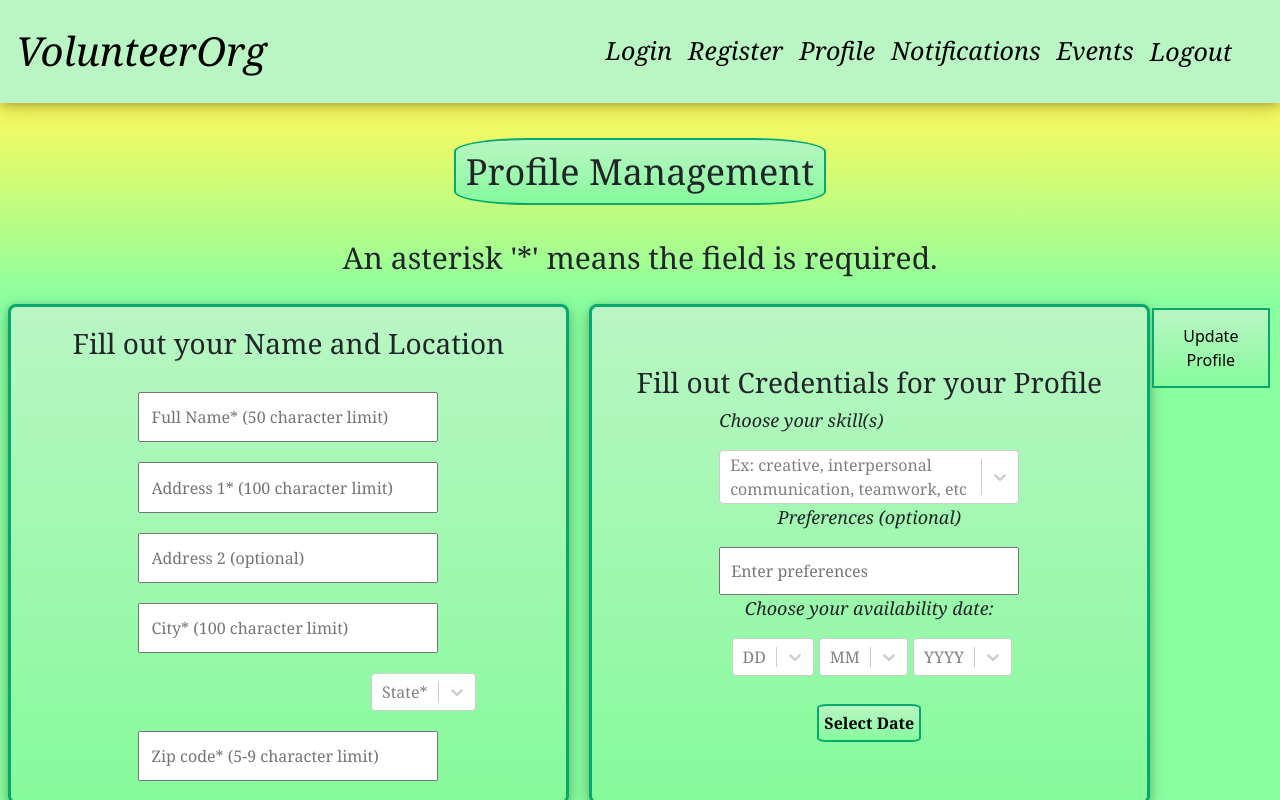
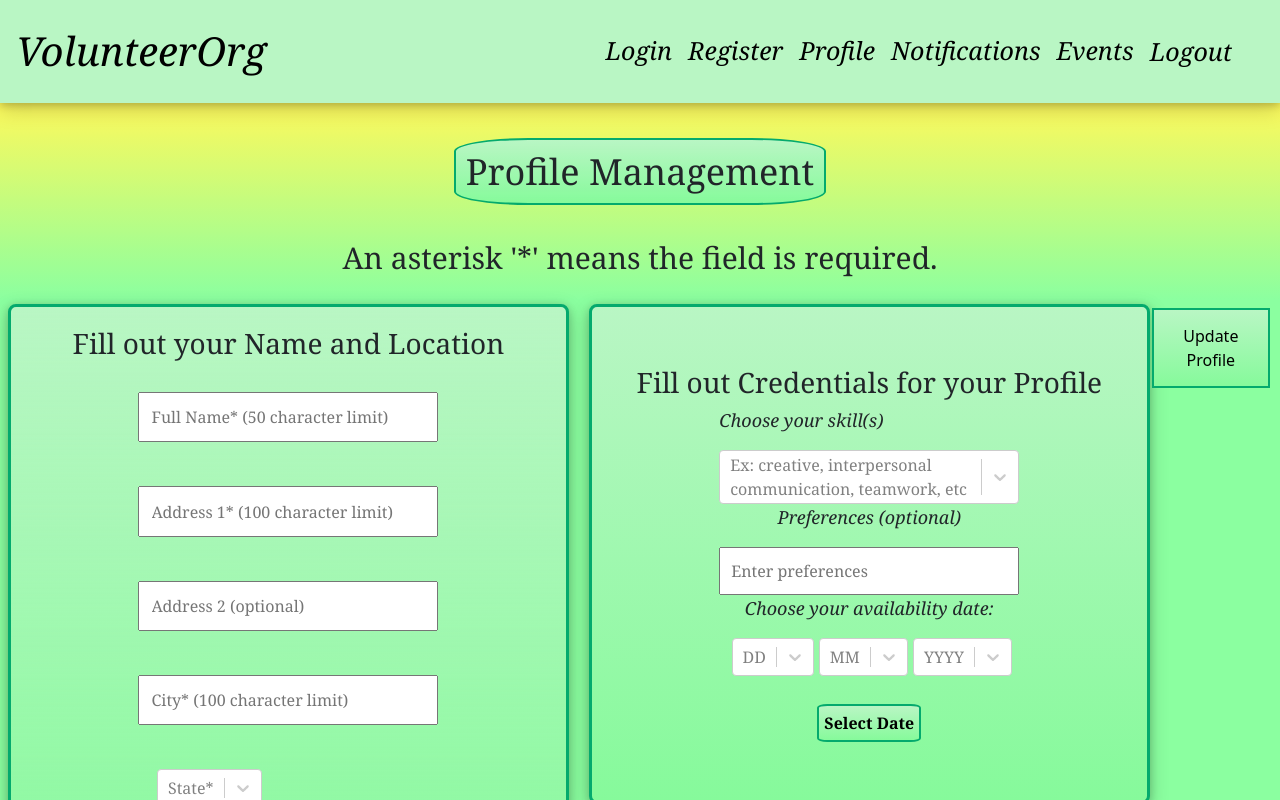
Before and after one commit to Ladicus1239/Volunteer-App, a React (Create React App) app: page /profile/profilemanagement in a window 1280 px wide. Shown: the top 800 px of the page. Built offline with nearby package versions, Linux system fonts and the light colour scheme; no server answers; the database is empty; sample sign-in values are in the browser's storage.

Commit message:
Profile manage slight updates. slight tweaks to matching

```diff
--- a/src/Components/Navigation.js
+++ b/src/Components/Navigation.js
@@ -118,7 +118,7 @@ export default function Navigation() {
             const skillsMatch = event.requiredSkills?.some((skill) =>
               volunteer.skills?.includes(skill)
             );
-                const locationMatch = volunteer.getCity === event.city;
+            const locationMatch = volunteer.getCity?.toLowerCase() === event.city?.toLowerCase();
 
             return skillsMatch && locationMatch;
           });
--- a/src/Pages/Home.js
+++ b/src/Pages/Home.js
@@ -1,5 +1,5 @@
-import React from "react";
-import Navigation from "../Components/Navigation";
+import React from 'react';
+import Navigation from '../Components/Navigation';
 import "../styles.css";
 import logo from "../Media/volunteer.png";
 import { useAuth } from "../context/AuthContext";
@@ -9,11 +9,11 @@ export default function Home() {
   return (
     <div>
       <Navigation />
-      <img src={logo} alt="Logo" className="logo" />
+      <h1 className="pageTitle">Home Page</h1><br/>
+      <img src={logo} alt="Logo" className='logo'/>
       <p className="center-text">
-        Welcome {currentUser && currentUser.email}
-        <br />
-        Save people, animals, and communities.
+        Welcome {currentUser && currentUser.email}<br/>
+        Save people and maybe animals
       </p>
     </div>
   );
--- a/src/Pages/ProfileManage.js
+++ b/src/Pages/ProfileManage.js
@@ -1,12 +1,9 @@
 import React, { useState, useEffect } from "react";
 import { getFirestore, collection, updateDoc, addDoc, query, where, getDocs } from "firebase/firestore";
 import { useAuth } from "../context/AuthContext";
-//import { getAuth } from "firebase/auth";
 import { useNavigate } from "react-router-dom";
 import Navigation from '../Components/Navigation';
 import Select from "react-select";
-//import { Email } from "@mui/icons-material";
-//import db from "../firebase";
 
 const skills = [
   { value: "Adaptability", label: "Adaptability" },
@@ -150,6 +147,11 @@ const ProfileManage = () => {
       return;
     }
 
+    if (!selectedState) {
+      alert("Please select a state.");
+      return;
+    }
+
     const db = getFirestore();
     const userEmail = currentUser.email; // Get the user's email
     const userProfilesCollectionRef = collection(db, "UserProfiles");
@@ -232,14 +234,17 @@ const ProfileManage = () => {
               value={getCity}
               onChange={(e) => setCity(e.target.value)} /><br />
 
-            <div className="state" style={{ maxWidth: "600px" }}>
-              <Select className="state" options={states}
-                value={selectedState}
-                onChange={handleChangeState}
-                isSearchable={true}
-                maxMenuHeight={130}
-                placeholder='State*'
-              />
+            <div className="state-wrapper">
+              <div className="state">
+                <Select classNamePrefix="select" options={states}
+                  value={states.find(state => state.value === selectedState)}
+                  onChange={handleChangeState}
+                  isSearchable={true}
+                  maxMenuHeight={130}
+                  placeholder='State*'
+                  className="select"
+                />
+              </div>
             </div>
 
             <input type="text"
--- a/src/Pages/VolunteerMatching.js
+++ b/src/Pages/VolunteerMatching.js
@@ -77,7 +77,7 @@ function matchVolunteersToEvents(volunteers, events) {
       const skillsMatch = event.requiredSkills?.some((skill) =>
         volunteer.skills?.includes(skill)
       );
-      const locationMatch = volunteer.getCity === event.city;
+      const locationMatch = volunteer.getCity?.toLowerCase() === event.city?.toLowerCase();
 
       return skillsMatch && locationMatch;
     });
--- a/src/styles2.css
+++ b/src/styles2.css
@@ -23,10 +23,27 @@
   text-decoration: none;
 }
 
+.state-wrapper {
+  display: flex;
+  justify-content:left;
+  align-items: center;
+  width: 100%;
+  margin-bottom: 20px;
+  margin-right: 68px;
+}
+
 .state {
-  display: flex;
-  align-items: center;
-  padding-bottom: 10px;
+  width: 300px; /* Match the width of other input fields */
+}
+
+/* Additional styling for react-select component to ensure width */
+.select__control {
+  width: 100% !important;
+}
+
+.select__menu {
+  width: 300px !important; /* Ensure the dropdown menu matches the width */
+  box-sizing: border-box; /* Ensure padding and border are included in the width */
 }
 
 .date {
@@ -89,15 +106,19 @@
   max-height: 90px;
   overflow: scroll;
 }
+
 .registerDiv1 {
-  resize: none;
+  display: flex;
+  flex-direction: column;
+  align-items: center;
   justify-content: center;
   text-align: center;
   font-family: "Georgia", "Times New Roman", serif;
   width: 600px;
-  height: 500px;
+  height: auto; /* Adjust to auto to fit the content */
   margin-right: 10px;
   padding-top: 20px;
+  padding-bottom: 20px; /* Add padding bottom for spacing */
   box-shadow: 0 2px 8px 0 rgba(0, 0, 0, 0.2), 0 6px 20px 0 rgba(0, 0, 0, 0.19);
   background: linear-gradient(#b9f6c4, transparent);
   background-color: #86fa9b;
@@ -111,7 +132,7 @@
   resize: none;
   width: 300px;
   padding: 2%;
-  margin-bottom: 20px;
+  margin-bottom: 20px; /* Consistent margin-bottom */
   transition-duration: 0.5s;
 }
 
```
Also changed, not shown: src/Pages/EventManage.js (line endings or trailing spaces), src/styles.css (indentation only), src/styles/eventmanage.css (line endings or trailing spaces), 2 other files (tests, documents, lock files or other folders). Lines whose indentation alone changed are shown as unchanged.
